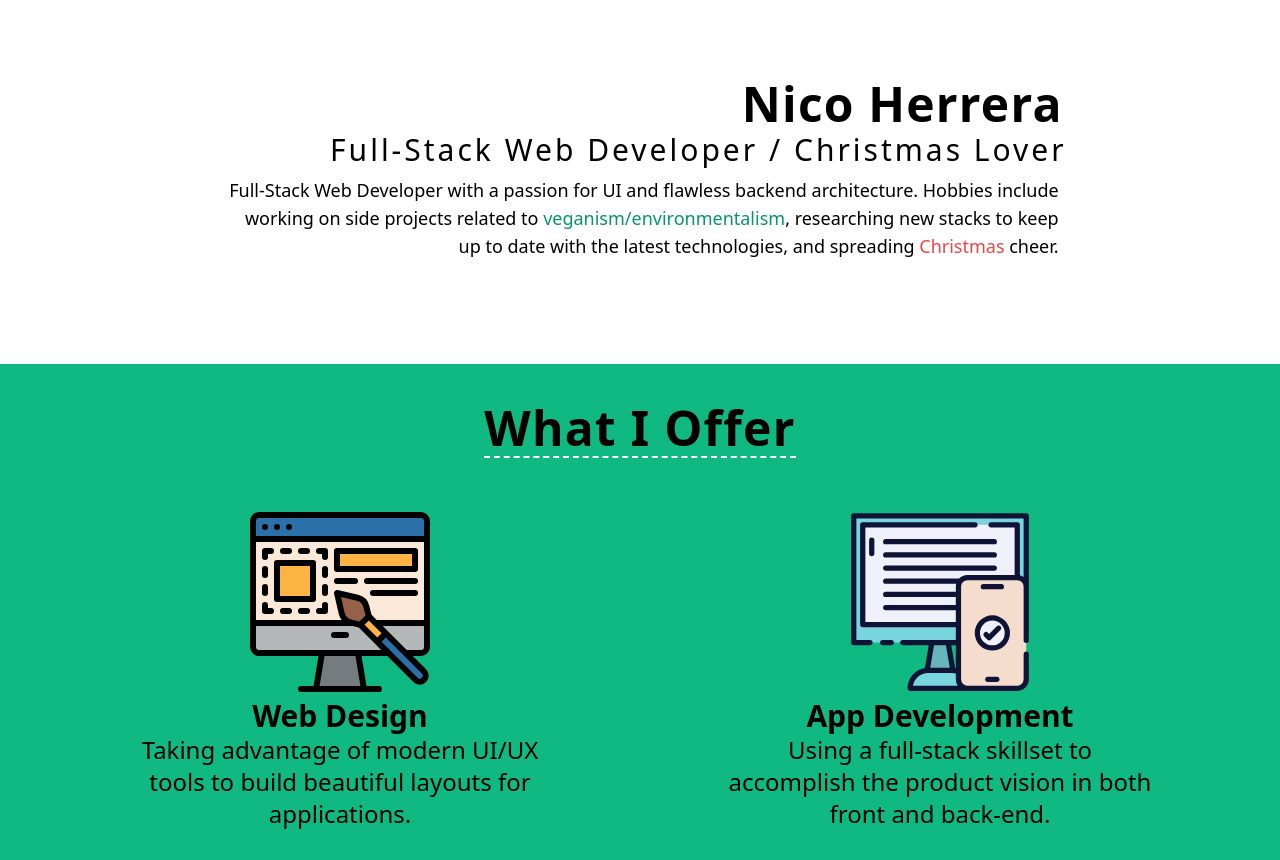
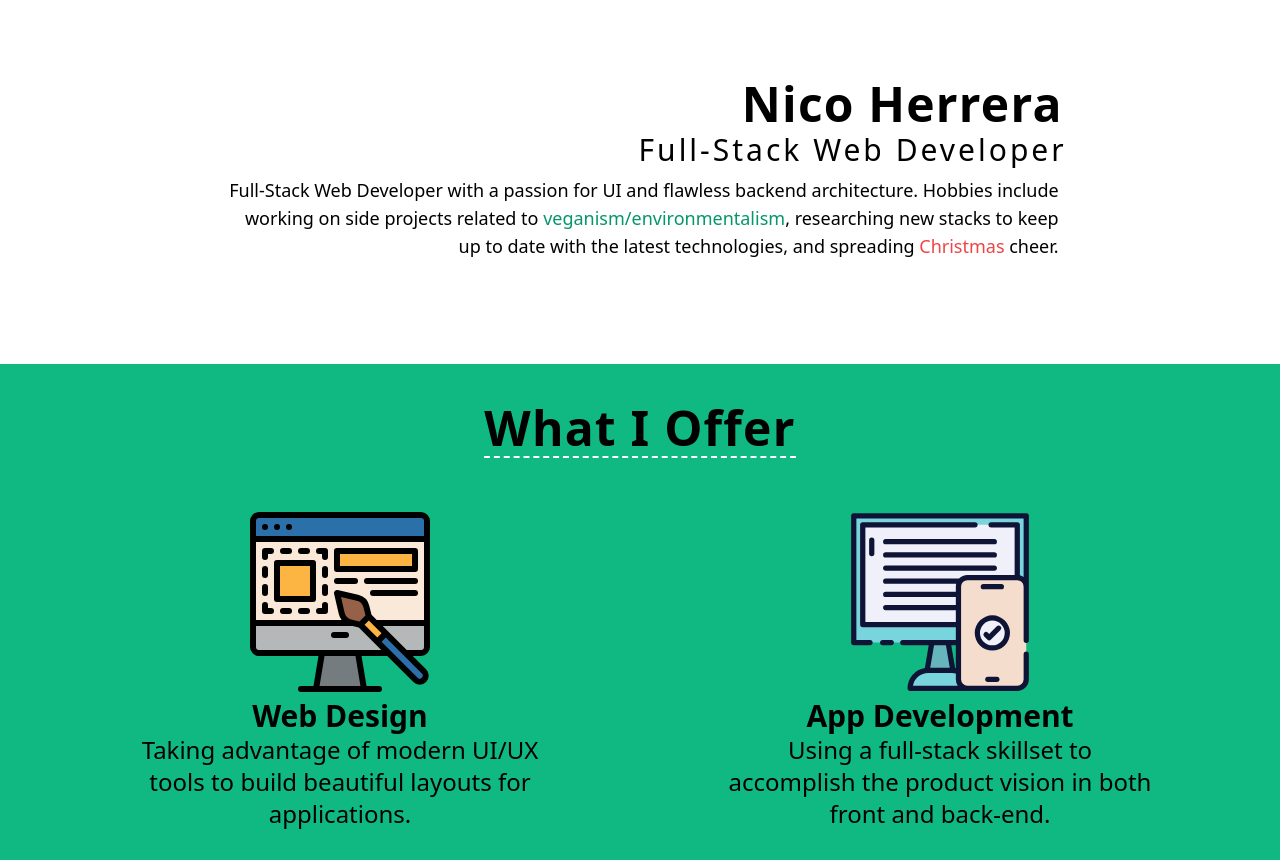
Before and after one commit to nico-herrera/svelte-personal-site, a Svelte app: page / in a window 1280 px wide. Shown: the part 820-1680 px from the top of the page. Built offline with nearby package versions, Linux system fonts and the light colour scheme.

Commit message:
removed christmas lover from about

```diff
--- a/src/components/About.svelte
+++ b/src/components/About.svelte
@@ -18,14 +18,6 @@
       <span class="hover:text-green-600 transition duration-100 ease-in-out"
         >Developer</span
       >
-      /
-      <span class="hover:text-red-500 transition duration-100 ease-in-out"
-        >Christmas
-      </span><span
-        class="hover:text-red-500 transition duration-100 ease-in-out"
-      >
-        Lover</span
-      >
     </h3>
     <p class="text-sm lg:text-lg p-2">
       Full-Stack Web Developer with a passion for UI and flawless backend
```
